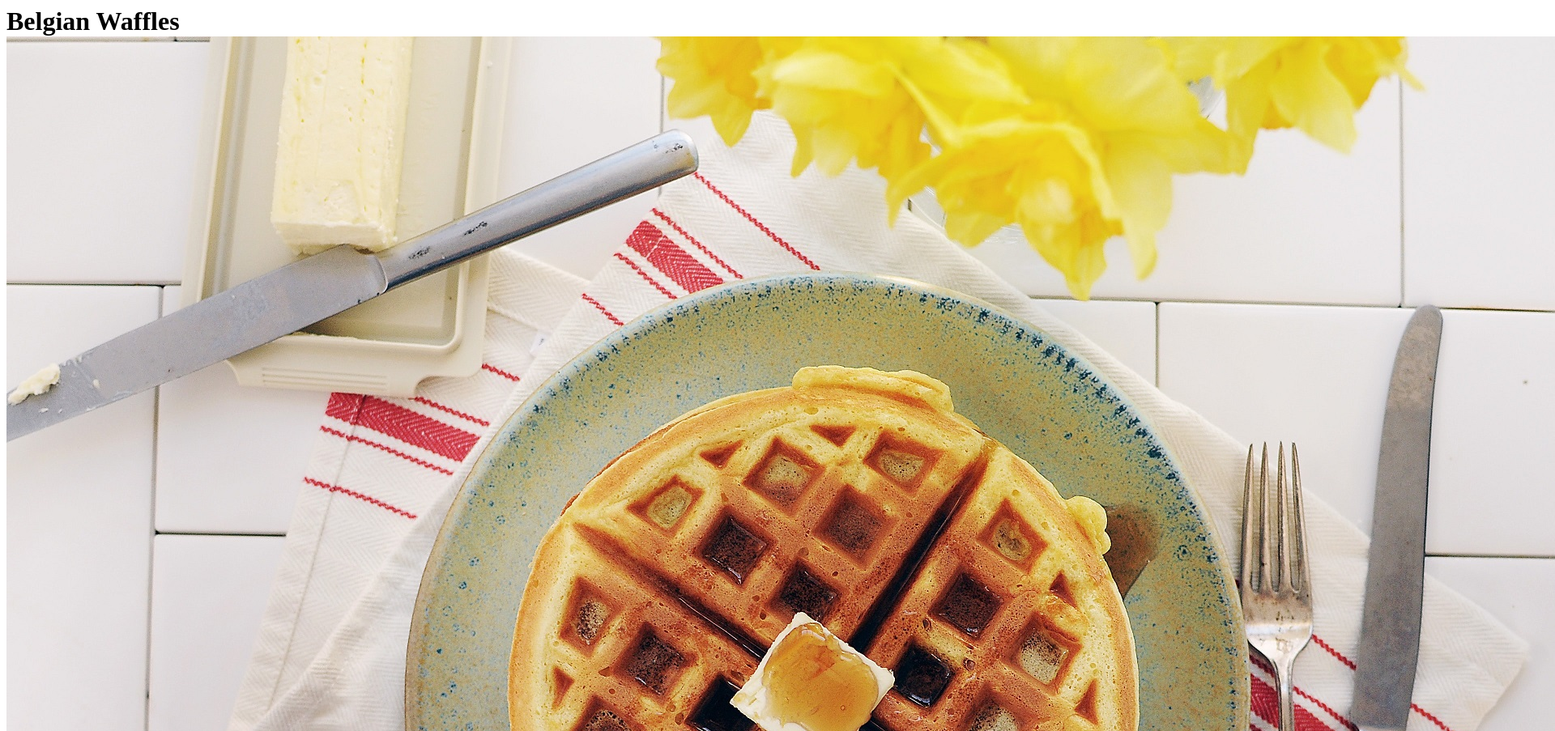
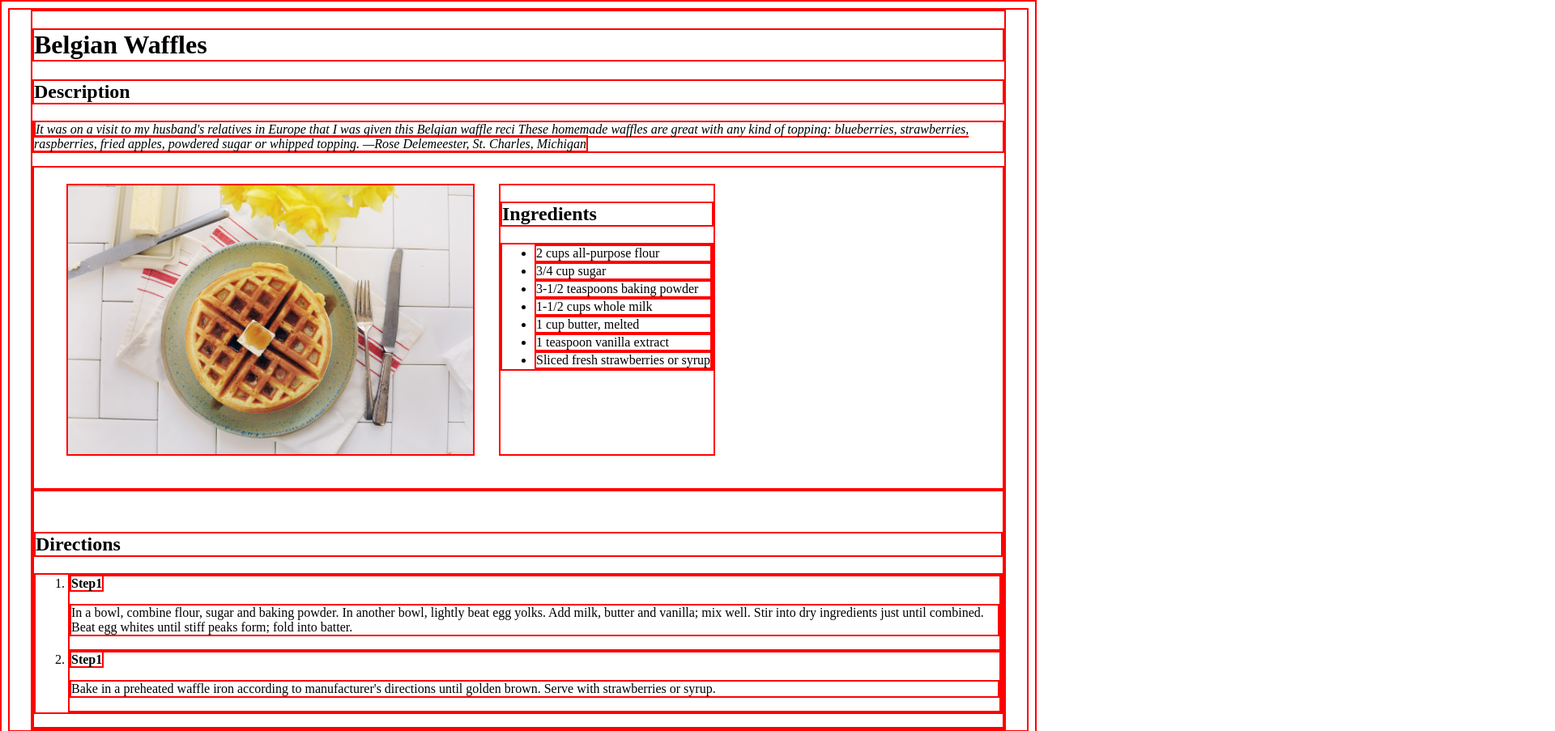
Before and after one commit to ralucamarie/Odin-Recipes, a plain HTML site: page recipes/belgianWaffles.html in a window 1280 px wide. Shown: the top 903 px of the page at 81% size, 1920 px wide, since content can reach past the window. Drawn offline with Linux system fonts and the light colour scheme.

Commit message:
latest updates

```diff
--- a/recipes/belgianWaffles.html
+++ b/recipes/belgianWaffles.html
@@ -1,11 +1,22 @@
-<h1>Belgian Waffles
-    <img src="../img/waffles.jpg" alt="Belgian Waffles">
-</h1>
+<!DOCTYPE html>
+<html lang="en">
+<head>
+    <meta charset="UTF-8">
+    <meta http-equiv="X-UA-Compatible" content="IE=edge">
+    <meta name="viewport" content="width=device-width, initial-scale=1.0">
+    <link rel="stylesheet" href="../style.css">
+    <title>Document</title>
+</head>
+<body>
+    <div class="content">
+    <h1>Belgian Waffles</h1>
     <h2>Description</h2>
     <p><em>It was on a visit to my husband's relatives in Europe that I was given this Belgian waffle reci
         These homemade waffles are great with any kind of topping: blueberries, strawberries, raspberries,
         fried apples, powdered sugar or whipped topping. —Rose Delemeester, St. Charles, Michigan</em></p>
-
+    <div class="recipe_top">
+        <img class="recipe_top_img" src="../img/waffles.jpg" alt="Belgian Waffles" >
+        <div class="recipe_top_ingredients">
             <h2>Ingredients</h2>
             <ul>
                 <li>2 cups all-purpose flour</li>
@@ -16,6 +27,9 @@
                 <li>1 teaspoon vanilla extract</li>
                 <li>Sliced fresh strawberries or syrup</li>
             </ul>
+        </div>
+    </div>
+    <div class="directions">
     <h2>Directions</h2>
         <ol>
             <li><strong>Step1</strong><p>In a bowl, combine flour, sugar and baking powder. In another bowl, lightly beat egg yolks. Add milk, butter and vanilla; mix well.
@@ -23,3 +37,7 @@
             <li><strong>Step1</strong><p>Bake in a preheated waffle iron according to manufacturer's directions until golden brown.
                 Serve with strawberries or syrup.</p></li>
         </ol>
+    </div>
+    </div>
+</body>
+</html>
--- /dev/null
+++ b/style.css
@@ -0,0 +1,28 @@
+.recipe_top_img{
+    max-width: 500px;
+    height:auto;
+    object-fit: cover;
+    float: left;
+}
+.recipe_top{
+    padding: 20px 40px 40px;
+    display: flex;
+}
+
+.recipe_top_ingredients{
+    margin-left: 30px;
+}
+
+
+.content{
+    max-width: 1200px;
+    margin: auto;
+}
+
+.directions{
+    padding-top: 30px;
+}
+
+* {
+    border: 2px solid red;
+  }
```
Also changed, not shown: index.html (+1 -0 lines), recipes/SausageAndEggCasserole.html (+14 -1 lines), recipes/chickenPotPie.html (+13 -1 lines), 1 other file. Lines whose indentation alone changed are shown as unchanged.
